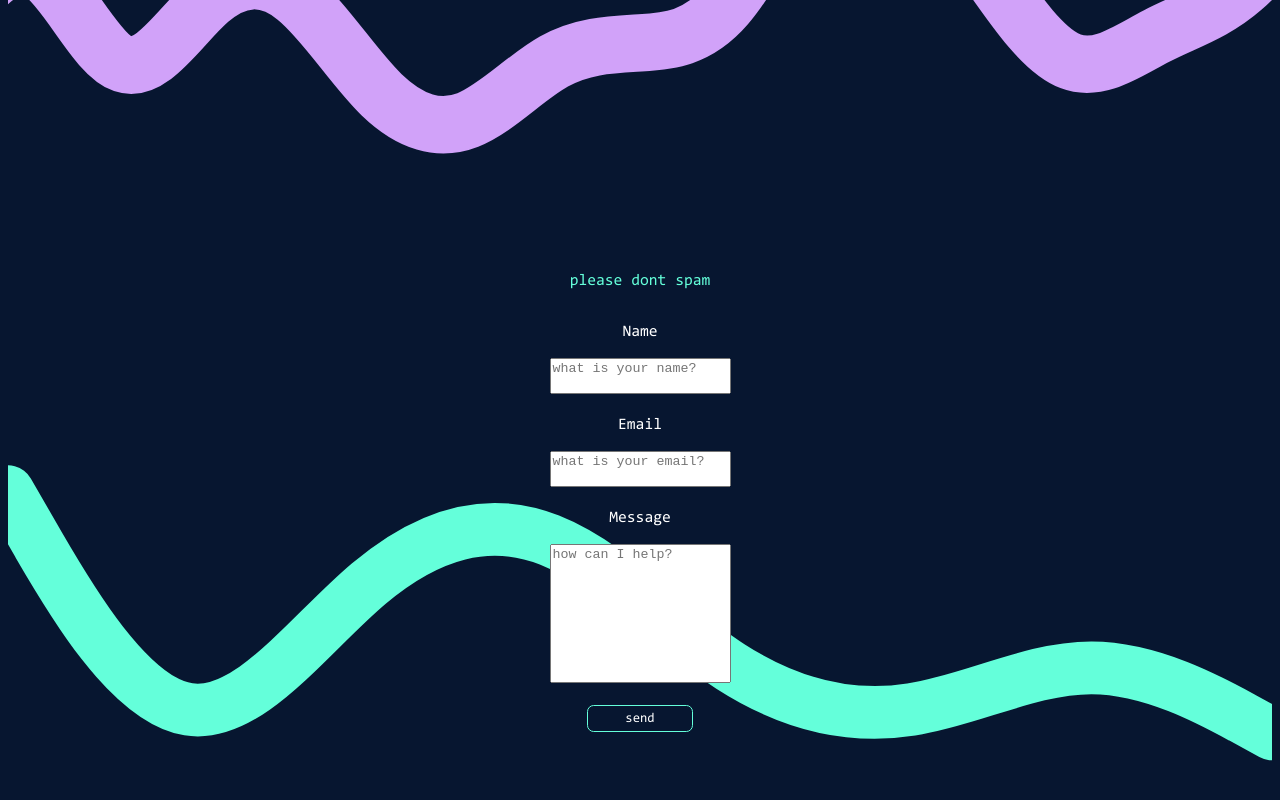
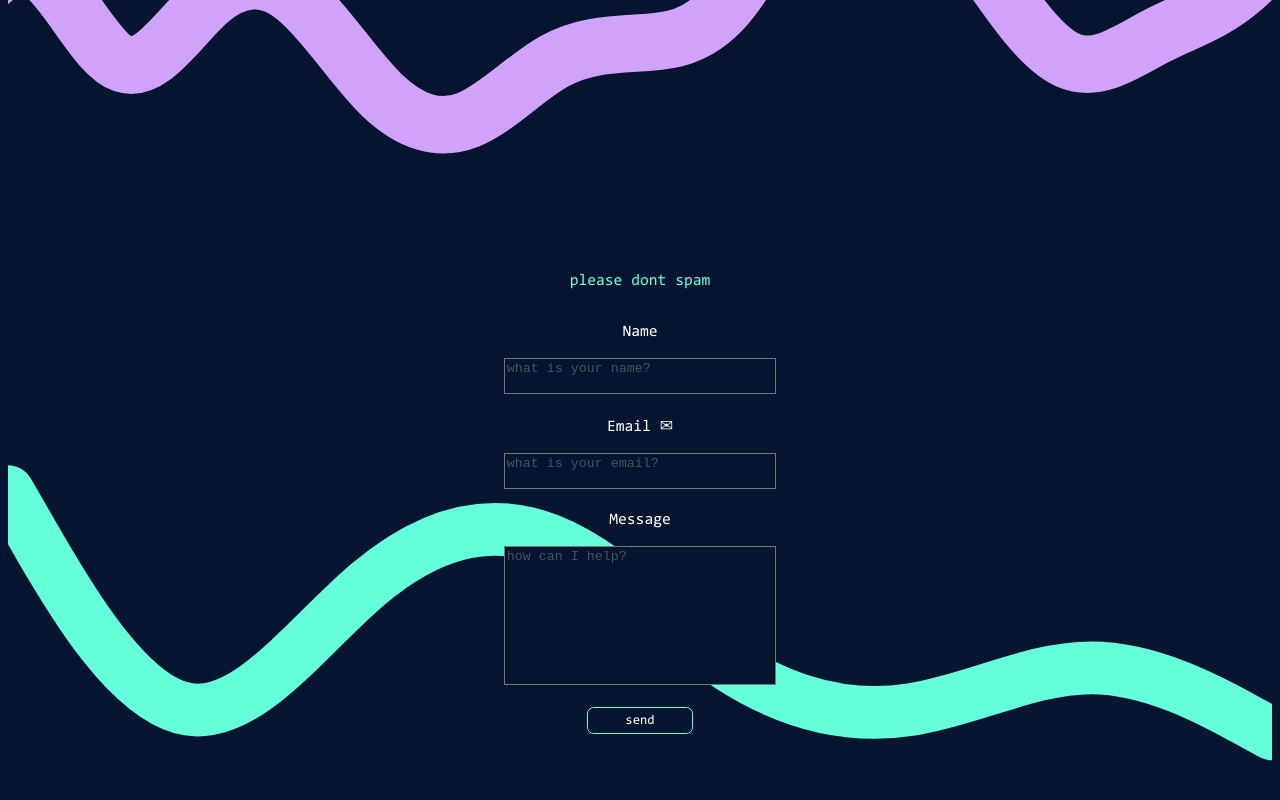
Before and after one commit to taaage/portfolio-client, a React (Create React App) app: page / in a window 1280 px wide. Shown: the part 594-1394 px from the top of the page. Built offline with nearby package versions, Linux system fonts and the light colour scheme.

Commit message:
chor: contact form implemented

```diff
--- a/src/components/Contact/Contact.css
+++ b/src/components/Contact/Contact.css
@@ -4,31 +4,23 @@
   align-items: center;
 }
 
-.form-label {
+.form-input,
+.form-input-message {
+  width: 20em;
+  background-color: #071630;
+  color: white;
+  resize: none;
+}
+
+.form-input-message {
+  height: 10em;
+}
+
+.form-input-item {
   text-align: center;
 }
 
-.form-input-item {
-  resize: none;
+textarea::placeholder {
+  color: white;
+  opacity: 0.25;
 }
-
-.form-input-item-message {
-  resize: none;
-  height: 10em;
-}
-
-.form-submit-item {
-  width: 5em;
-  height: 2em;
-  font-family: "Coolvetica";
-  margin-top: 1em;
-  margin-bottom: 1em;
-  color: white;
-  background-color: #64ffda;
-  border: none;
-  border-radius: 0.5em;
-}
-
-.form-submit-item:hover {
-  cursor: pointer;
-}
--- a/src/components/Contact/Contact.tsx
+++ b/src/components/Contact/Contact.tsx
@@ -11,8 +11,6 @@ const Contact = () => {
     e.preventDefault();
 
     if (form.current) {
-      form.current.reset();
-
       emailjs
         .sendForm(
           "service_1w2uxko",
@@ -28,6 +26,7 @@ const Contact = () => {
             console.log(error);
           }
         );
+      form.current.reset();
     }
   };
 
@@ -38,7 +37,7 @@ const Contact = () => {
       placeholder: "what is your name?",
     },
     {
-      label: "Email",
+      label: "Email ✉",
       name: "user_email",
       placeholder: "what is your email?",
     },
@@ -63,9 +62,7 @@ const Contact = () => {
           ) : (
             <textarea
               className={
-                name === "message"
-                  ? "form-input-item-message"
-                  : "form-input-item"
+                name === "message" ? "form-input-message" : "form-input"
               }
               name={name}
               placeholder={placeholder}
@@ -77,12 +74,12 @@ const Contact = () => {
   };
 
   return (
-    <form ref={form} onSubmit={sendEmail}>
-      <div className="contact-form-container wave fourth-wave">
-        <p className="green-color">please dont spam</p>
+    <div className="contact-form-container wave fourth-wave">
+      <p className="green-color">please dont spam</p>
+      <form ref={form} onSubmit={sendEmail}>
         {renderForm()}
-      </div>
-    </form>
+      </form>
+    </div>
   );
 };
 
```
